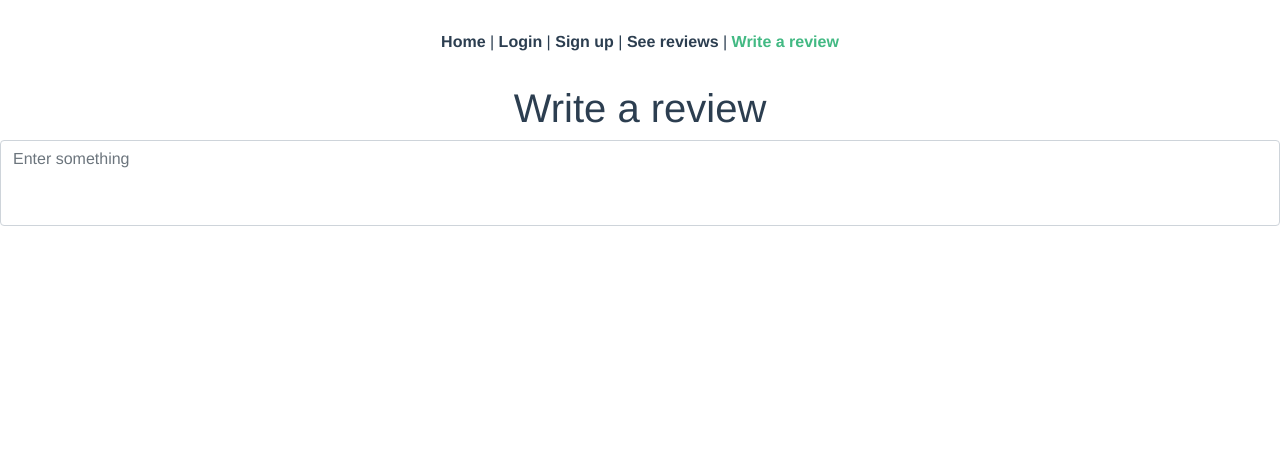
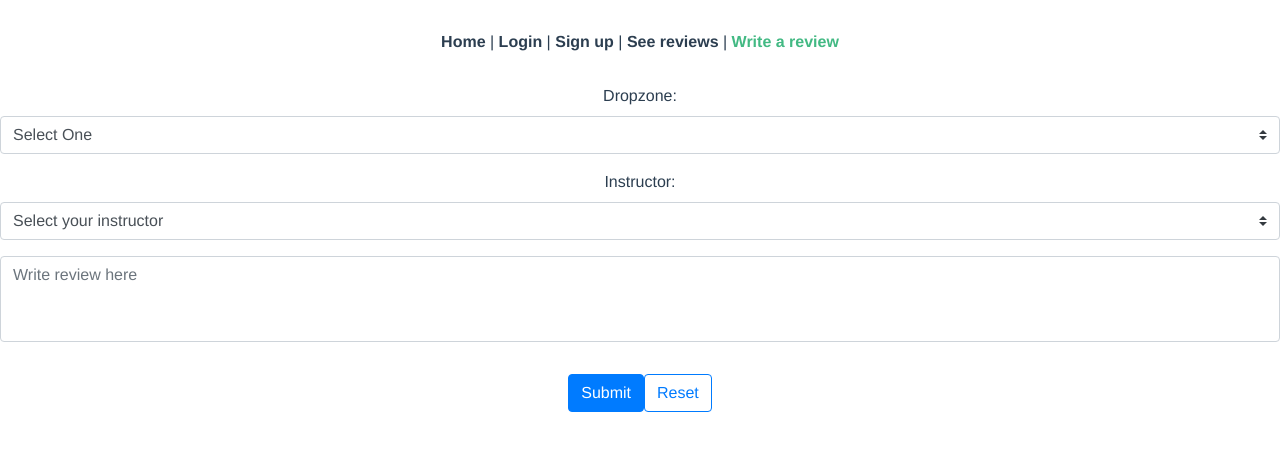
Before and after one commit to skydivekevin/capstonefront, a Vue app: page /#/writereview in a window 1280 px wide. Shown: the top 450 px of the page. Built offline with nearby package versions, Linux system fonts and the light colour scheme.

Commit message:
write review view working now; everything else works as well
Signed-off-by: Kevin Potts <skydivekevin@gmail.com>

```diff
--- a/src/views/Login.vue
+++ b/src/views/Login.vue
@@ -20,7 +20,6 @@
                       placeholder="Enter password">
         </b-form-input>
       </b-form-group>
-
       </b-form-group>
       <b-button type="submit" variant="primary">Submit</b-button>
       <b-button type="reset" variant="outline-primary">Reset</b-button>
--- a/src/views/Writereview.vue
+++ b/src/views/Writereview.vue
@@ -1,16 +1,38 @@
 <template>
   <div>
-    <h1>Write a review</h1>
-      <div>
-        <b-form-textarea id="textarea1"
-          v-model="text"
-          placeholder="Enter something"
-          :rows="3"
-          :max-rows="6">
-        </b-form-textarea>
-      <pre class="mt-3">{{ text }}</pre>
-  </div>
+    <b-form @submit="onSubmit" @reset="onReset" v-if="show">
+      <b-form-group id="dropzoneGroup"
+        label="Dropzone:"
+        label-for="dropzone">
+        <b-form-select id="dropzone"
+          :options="dropzones"
+          required
+          v-model="form.dropzone">
+        </b-form-select>
+      </b-form-group>
+      <b-form-group id="instructorGroup"
+        label="Instructor:"
+        label-for="instructor">
+        <b-form-select id="instructor"
+          :options="instructors"
+          required
+          v-model="form.instructor">
+        </b-form-select>
+      </b-form-group>
 
+    <b-form-textarea id="review"
+      v-model="form.review"
+      placeholder="Write review here"
+      :rows="3"
+      :max-rows="6"
+      >
+    </b-form-textarea>
+    <pre class="mt-3">{{ review }}</pre>
+
+        <b-button type="submit" variant="primary">Submit</b-button>
+      <b-button type="reset" variant="outline-primary">Reset</b-button>
+
+    </b-form>
   </div>
 </template>
 
@@ -18,12 +40,46 @@
 export default {
   data() {
     return {
-      text: ''
+      form: {
+        dropzone: null,
+        instructor: null,
+        review: null
+      },
+      dropzones: [
+        { text: 'Select One', value: null },
+        'Mile-Hi',
+        'Skydive Hawaii',
+        'Skydive Cumberland',
+        'Skydive Galveston'
+      ],
+      instructors: [
+        { text: 'Select your instructor', value: null },
+        'Kevin Potts',
+        'Jeff Stagg',
+        'Brian Moler',
+        'John Wheldon'
+      ],
+      review: '',
+      show: true
     };
+  },
+  methods: {
+    onSubmit(evt) {
+      evt.preventDefault();
+      alert(JSON.stringify(this.form));
+    },
+    onReset(evt) {
+      evt.preventDefault();
+      /* Reset our form values */
+      this.form.dropzone = null;
+      this.form.instructor = null;
+      this.form.review = null;
+      /* Trick to reset/clear native browser form validation state */
+      this.show = false;
+      this.$nextTick(() => {
+        this.show = true;
+      });
+    }
   }
 };
 </script>
-
-
-<style>
-</style>
```
